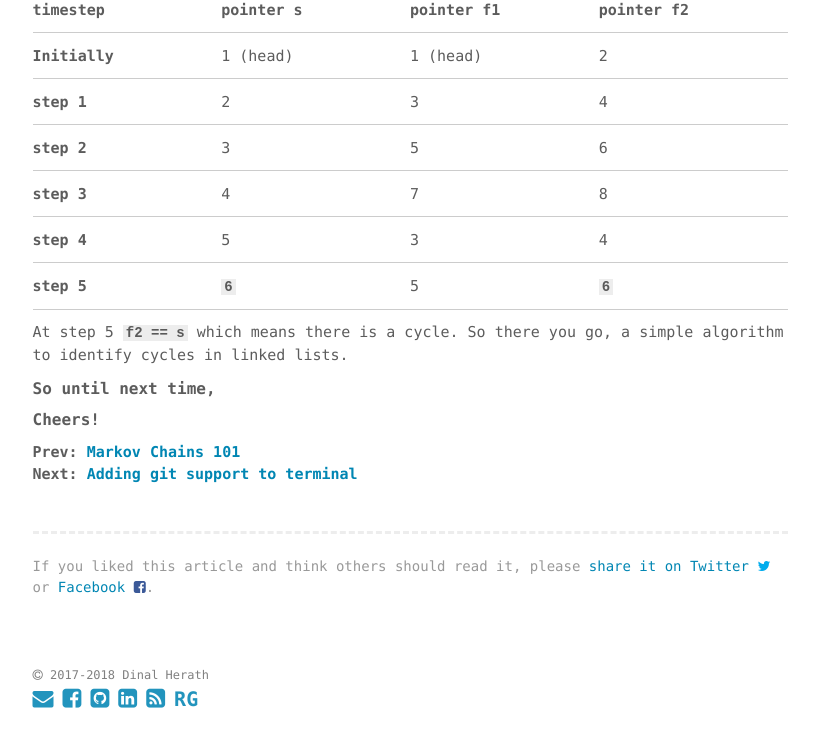
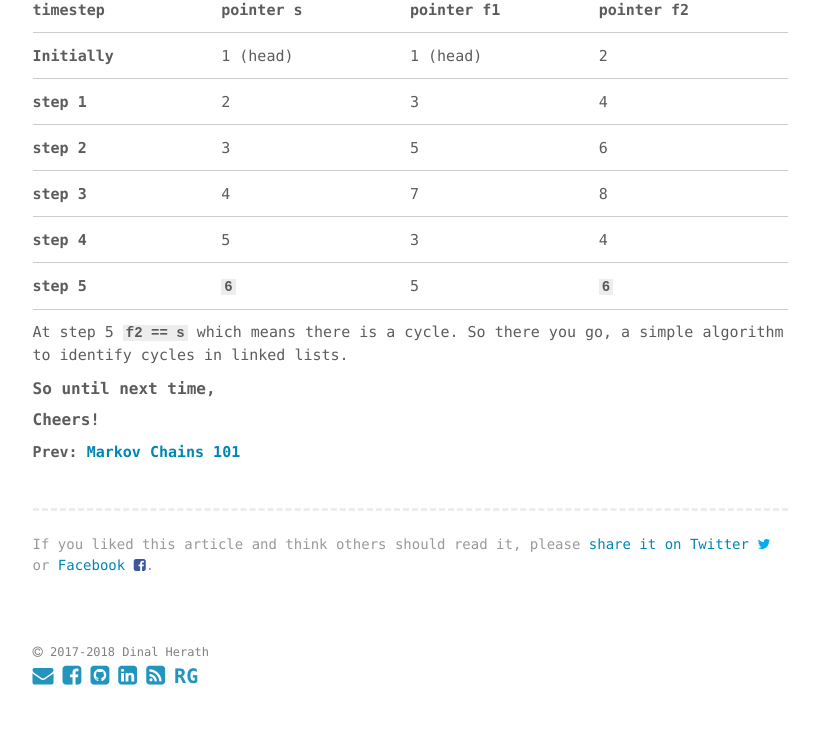
Before and after one commit to dherath/dherath.github.io, a Jekyll site: the page built from _posts/2018-05-19-Linked-Lists.md, in a window 1280 px wide and 900 px high, scrolled down 2539 px, cut to the strip 141-888 px from the top of the window. Shown: the whole strip, without its empty margins (230-1049 px from the left). Built offline with Jekyll 4.4.1, drawn with Linux system fonts in a browser that asks for light colours.

Commit message:
fixed post error

```diff
--- a/_posts/2018-05-19-Linked-Lists.md
+++ b/_posts/2018-05-19-Linked-Lists.md
@@ -74,4 +74,4 @@ At step 5 **`f2 == s`** which means there is a cycle. So there you go, a simple
 ##### Cheers!
 
 **Prev: [Markov Chains 101]({{site.url}}/2018/Markov-Chains/)** \\
-**Next: [Adding git support to terminal]({{site.url}}/2018/git-support/)**
+<!--**Next: [Adding git support to terminal]({{site.url}}/2018/git-support/)**-->
```
Also changed, not shown: 2 other files.
